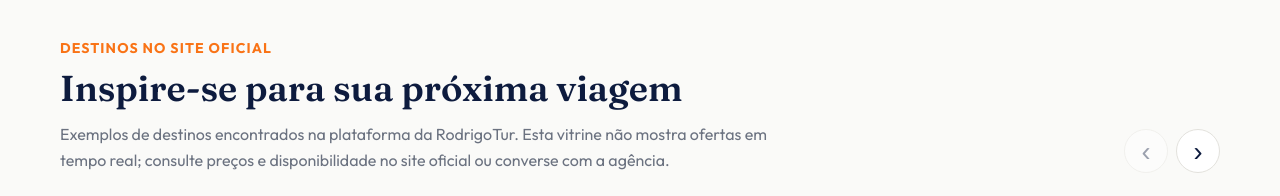
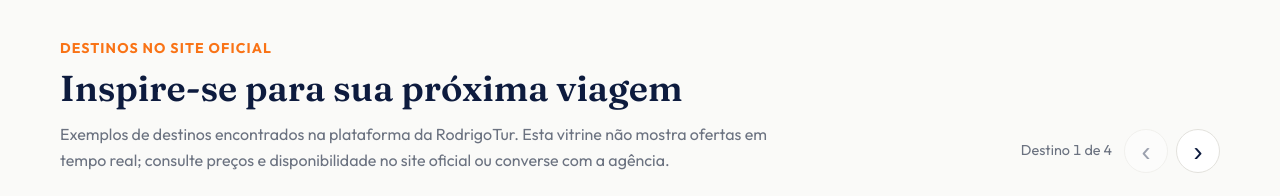
Before and after one commit to Paulo-SergioAlves/catalogo-rodrigotur, a React (Vite) app: page / in a window 1280 px wide. Shown: the part 1560-1756 px from the top of the page. Built offline with nearby package versions, Linux system fonts and the light colour scheme; the HTML template or start-up script is replaced by a standard one.

Commit message:
feat: indicar posição atual no carrossel de destinos

```diff
--- a/src/App.tsx
+++ b/src/App.tsx
@@ -1009,6 +1009,7 @@ const DESTINATIONS = [
 
 function DestinationShowcase() {
   const carouselRef = useRef<HTMLDivElement>(null);
+  const [activeIndex, setActiveIndex] = useState(0);
   const [canGoBack, setCanGoBack] = useState(false);
   const [canGoForward, setCanGoForward] = useState(true);
 
@@ -1016,6 +1017,17 @@ function DestinationShowcase() {
     const carousel = carouselRef.current;
     if (!carousel) return;
     const updateControls = () => {
+      const cards = Array.from(carousel.children) as HTMLElement[];
+      const firstCardOffset = cards[0]?.offsetLeft ?? 0;
+      const positions = cards.map(card => card.offsetLeft - firstCardOffset);
+      const closestIndex = positions.reduce(
+        (closest, position, index) =>
+          Math.abs(position - carousel.scrollLeft) < Math.abs(positions[closest] - carousel.scrollLeft)
+            ? index
+            : closest,
+        0,
+      );
+      setActiveIndex(closestIndex);
       setCanGoBack(carousel.scrollLeft > 2);
       setCanGoForward(carousel.scrollLeft + carousel.clientWidth < carousel.scrollWidth - 2);
     };
@@ -1056,6 +1068,9 @@ function DestinationShowcase() {
           </p>
         </div>
         <div className="destination-controls" aria-label="Navegação dos destinos">
+          <span className="destination-position" role="status" aria-live="polite" aria-atomic="true">
+            Destino {activeIndex + 1} de {DESTINATIONS.length}
+          </span>
           <button type="button" className="destination-arrow" aria-label="Ver destinos anteriores" disabled={!canGoBack} onClick={() => moveCarousel(-1)}>‹</button>
           <button type="button" className="destination-arrow" aria-label="Ver próximos destinos" disabled={!canGoForward} onClick={() => moveCarousel(1)}>›</button>
         </div>
--- a/src/index.css
+++ b/src/index.css
@@ -70,8 +70,16 @@ section[id] {
 }
 .destination-controls {
   display: flex;
+  align-items: center;
   gap: 8px;
   flex: 0 0 auto;
+}
+.destination-position {
+  margin-right: 4px;
+  color: var(--color-muted);
+  font-size: 0.9rem;
+  font-variant-numeric: tabular-nums;
+  white-space: nowrap;
 }
 .destination-arrow {
   display: inline-grid;
```
